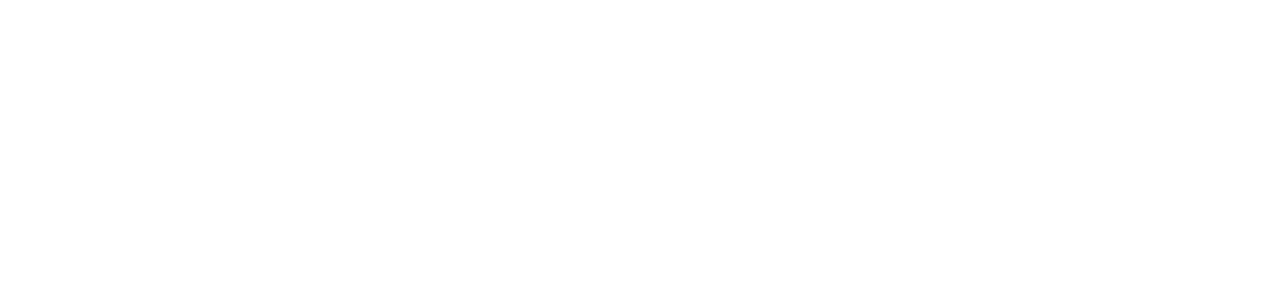
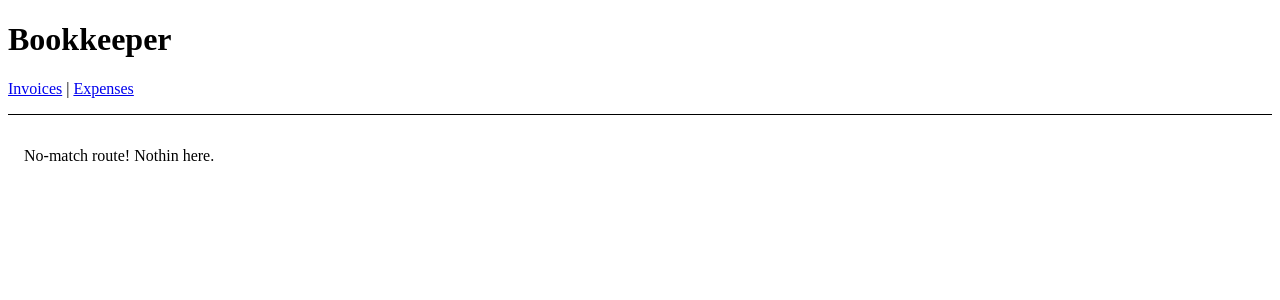
Before and after one commit to taylulz/router-toot, a React (Create React App) app: page /invoices/1 in a window 1280 px wide. Before the commit this address had no page. Shown: the top 300 px of the page. Built offline with nearby package versions, Linux system fonts and the light colour scheme.

Commit message:
add no-match route in route config

```diff
--- a/src/index.js
+++ b/src/index.js
@@ -15,6 +15,14 @@
       <Route path="/" element={<App />}>
         <Route path="expenses" element={<Expenses />} />
         <Route path="invoices" element={<Invoices />} />
+        <Route
+          path="*"
+          element={
+            <main style={{ padding: "1rem" }}>
+              <p>No-match route! Nothin here.</p>
+            </main>
+          }
+        />
       </Route>
     </Routes>
   </BrowserRouter>,
```
